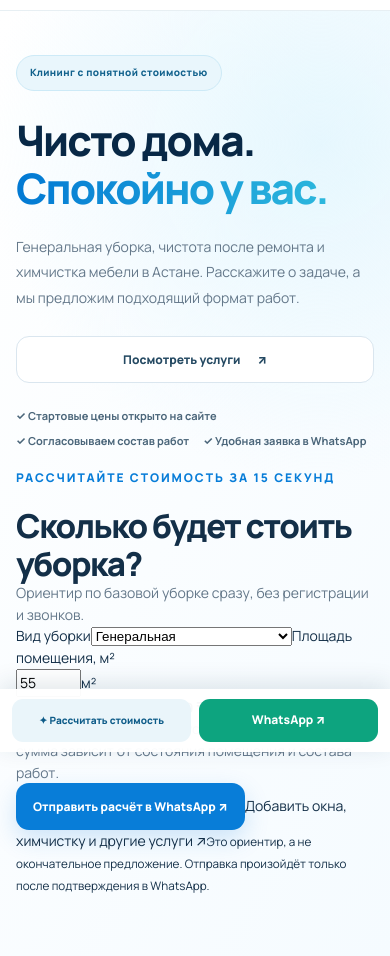
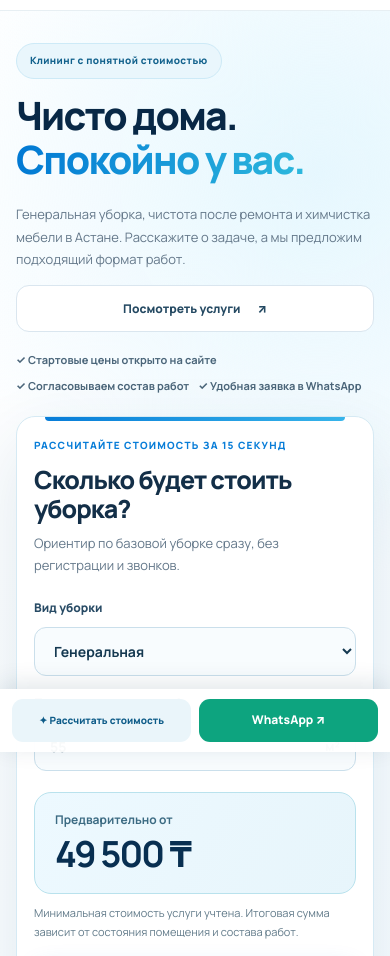
Before and after one commit to guccigangg0032-dev/astana-cleaning-pro, a plain HTML site: page index.html in a window 390 px wide. Shown: the part 92-1048 px from the top of the page. Drawn offline with Linux system fonts and the light colour scheme.

Commit message:
Style prominent mobile-friendly first-screen cleaning quote

```diff
--- a/multi.css
+++ b/multi.css
@@ -195,3 +195,58 @@
 .service-page .service-card .service-foot strong{overflow-wrap:anywhere}
 .footer a:hover{color:#2baddd}
 @media(max-width:760px){.hob-alert{padding:23px}.partner-status{margin-bottom:35px}.hob-price{padding:22px}.hob-grid{gap:35px}}
+
+/* First-screen live quote: deliberately prioritized over decoration */
+.hero-calc{padding:58px 0 82px}
+.hero-calc .hero-grid{grid-template-columns:minmax(0,1.03fr) minmax(390px,.97fr);gap:54px;align-items:center}
+.hero-calc .hero-copy{padding:28px 0}
+.hero-calc .hero-copy h1{font-size:clamp(44px,5.25vw,73px);max-width:660px}
+.hero-calc .hero-lead{max-width:530px}
+.hero-calculator{background:#fff;border:1px solid #d6eaf4;border-radius:24px;padding:32px;box-shadow:0 26px 72px rgba(13,61,96,.11);position:relative;min-width:0}
+.hero-calculator:before{content:"";position:absolute;top:0;left:28px;right:28px;height:4px;border-radius:0 0 8px 8px;background:linear-gradient(90deg,#087dd8,#37b4ea)}
+.hero-calc-head .kicker{font-size:10px;letter-spacing:.12em;margin:0 0 12px}
+.hero-calc-head h2{font-size:clamp(25px,2.5vw,32px);line-height:1.16;margin:0 0 9px;letter-spacing:-.038em}
+.hero-calc-head p{font-size:13px;line-height:1.7;margin:0 0 23px}
+.hero-calc-form{display:flex;flex-direction:column;gap:9px}
+.hero-calc-form>label{color:#284b65;font-size:12px;font-weight:800}
+.hero-calc-form>select,.quick-area-group input{width:100%;height:49px;min-width:0;border:1px solid #cadfeb;border-radius:12px;background:#f8fcfe;color:#153951;font:inherit;font-weight:700;padding:0 15px;transition:border-color .2s}
+.hero-calc-form>select{cursor:pointer;margin-bottom:9px}
+.hero-calc-form>select:focus-visible,.quick-area-group input:focus-visible{outline:2px solid #087dd8;outline-offset:2px}
+.quick-area-group{display:flex;align-items:center;position:relative}
+.quick-area-group input{padding-right:50px;appearance:textfield}
+.quick-area-group input::-webkit-inner-spin-button,.quick-area-group input::-webkit-outer-spin-button{-webkit-appearance:none;margin:0}
+.quick-area-group>span{position:absolute;right:16px;font-size:13px;font-weight:800;color:#678697;pointer-events:none}
+.quick-result{display:flex;flex-direction:column;gap:3px;border:1px solid #b9e2ed;background:linear-gradient(120deg,#edf9ff 0%,#e7f5fb 100%);border-radius:17px;padding:18px 20px;margin-top:12px}
+.quick-result span{font-size:12px;font-weight:700;color:#3c6b83}
+.quick-result strong{font-size:clamp(29px,3.3vw,43px);line-height:1.2;letter-spacing:-.05em;color:#082f51;overflow-wrap:anywhere}
+.quick-info{font-size:11px;line-height:1.65;margin:1px 0 9px;color:#627b8a}
+.hero-calc-form .quick-submit{width:100%;white-space:normal;min-height:52px;text-align:center;padding:14px 16px}
+.quick-details{display:block;text-align:center;color:#0870b5;font-weight:800;font-size:12px;padding:9px 4px;margin-top:2px;text-underline-offset:4px}
+.quick-details:hover{text-decoration:underline}
+.quick-legal{color:#71899b;font-size:10px;text-align:center;line-height:1.65}
+@media(max-width:1090px){
+.hero-calc .hero-grid{gap:25px;grid-template-columns:minmax(0,1fr) minmax(350px,.96fr)}
+.hero-calculator{padding:24px}
+.hero-calc .hero-copy h1{font-size:clamp(36px,5vw,55px)}
+}
+@media(max-width:800px){
+.hero-calc{padding:38px 0 70px}
+.hero-calc .hero-grid{grid-template-columns:1fr;gap:19px}
+.hero-calc .hero-copy{padding:8px 0}
+.hero-calc .hero-copy h1{font-size:clamp(38px,8vw,55px)}
+.hero-calc .hero-lead{font-size:15px}
+.hero-calc .hero-buttons{margin-top:15px}
+.hero-calc .hero-points{margin-top:19px}
+.hero-calculator{padding:24px}
+}
+@media(max-width:450px){
+.hero-calc{padding:24px 0 55px}
+.hero-calc .hero-grid{gap:14px}
+.hero-calc .hero-copy h1{font-size:clamp(35px,10vw,47px)}
+.hero-calc .hero-copy .eyebrow{margin-bottom:14px}
+.hero-calc .hero-copy .hero-lead{font-size:13px;line-height:1.7}
+.hero-calc .hero-points{gap:9px}
+.hero-calculator{padding:21px 17px;border-radius:19px}
+.hero-calc-head h2{font-size:25px}
+.quick-result strong{font-size:36px}
+}
```
